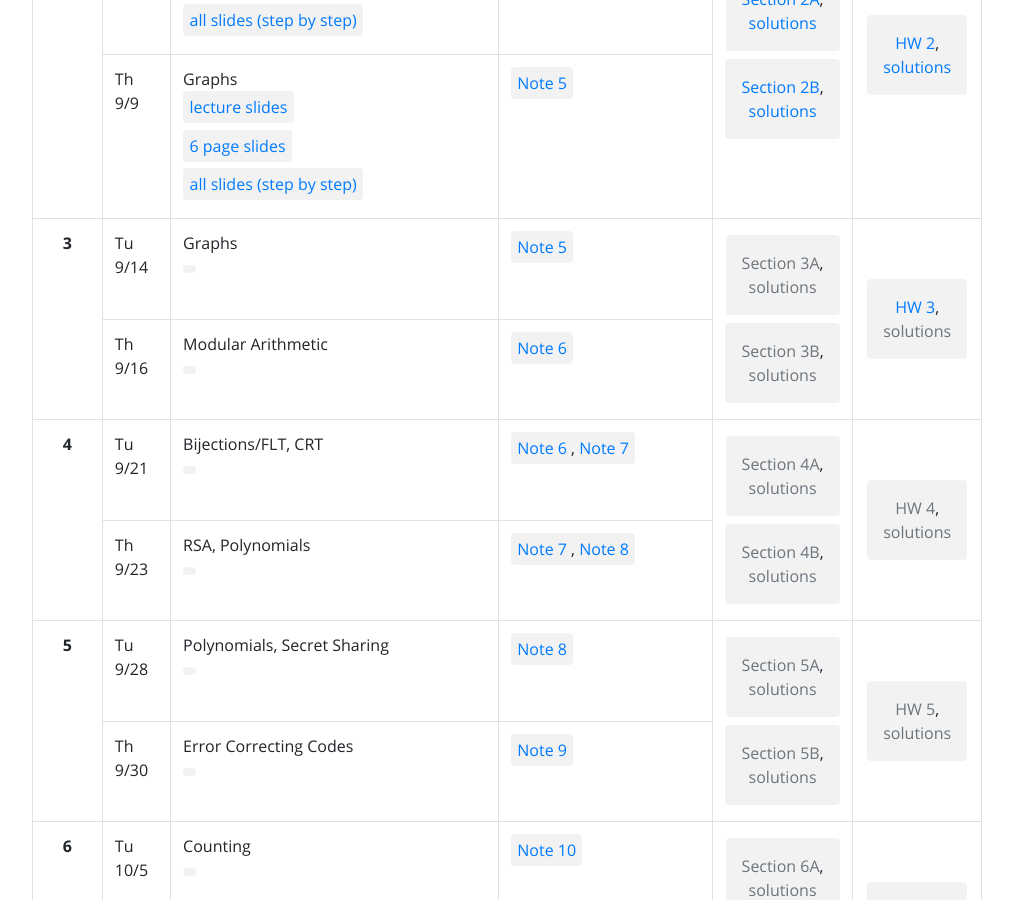
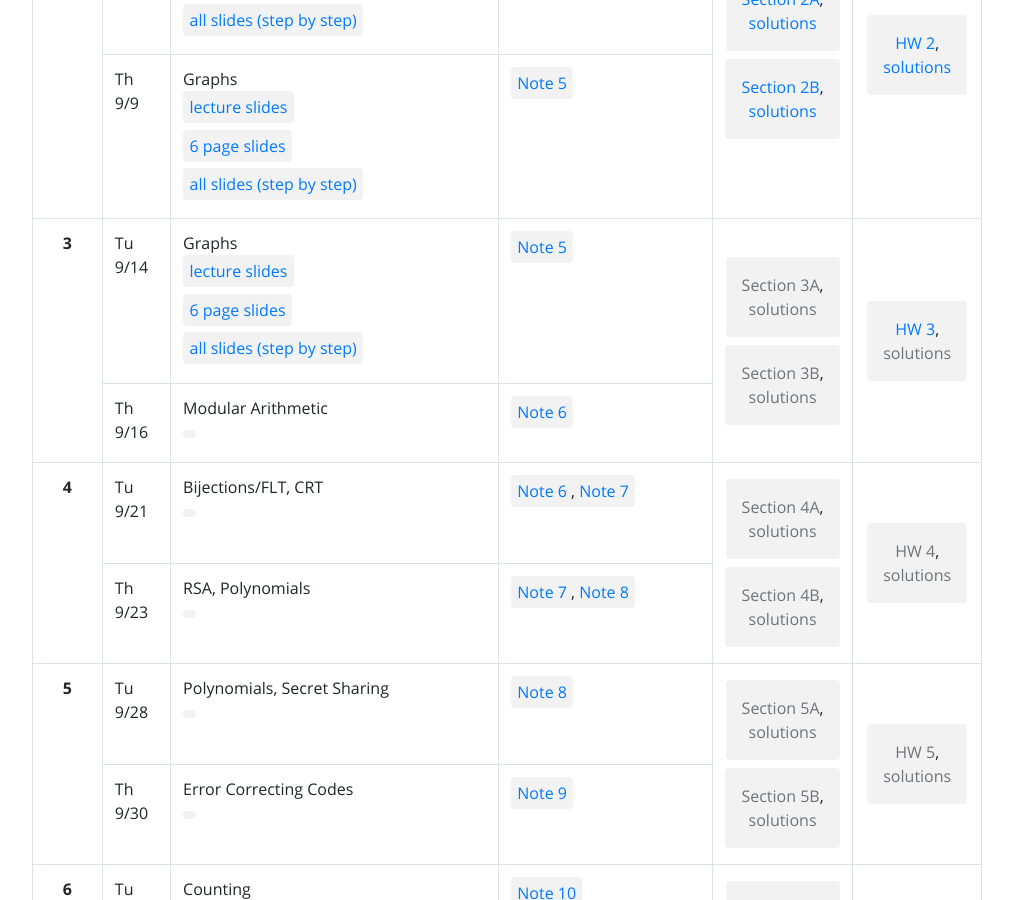
Before and after one commit to tsgoten/cs70-website, a Jekyll site: the page built from index.html, in a window 1280 px wide and 900 px high, scrolled down 1049 px. Shown: the whole window, without its empty margins (133-1146 px from the left). Built offline with Jekyll 4.4.1, drawn with Linux system fonts in a browser that asks for light colours.

Commit message:
lecture 6 slides

```diff
--- a/_data/materials/week_3.yml
+++ b/_data/materials/week_3.yml
@@ -7,8 +7,12 @@
   password:
   mirror:
   resources:
-      - name:
-        url:
+      - name: lecture slides
+        url: assets/lec/lec-6-handout.pdf
+      - name: 6 page slides
+        url: assets/lec/lec-6-6up.pdf
+      - name: all slides (step by step)
+        url: assets/lec/lec-6.pdf
 - type: lec
   date: "9/16"
   week: 3
```
Also changed, not shown: 3 other files.
